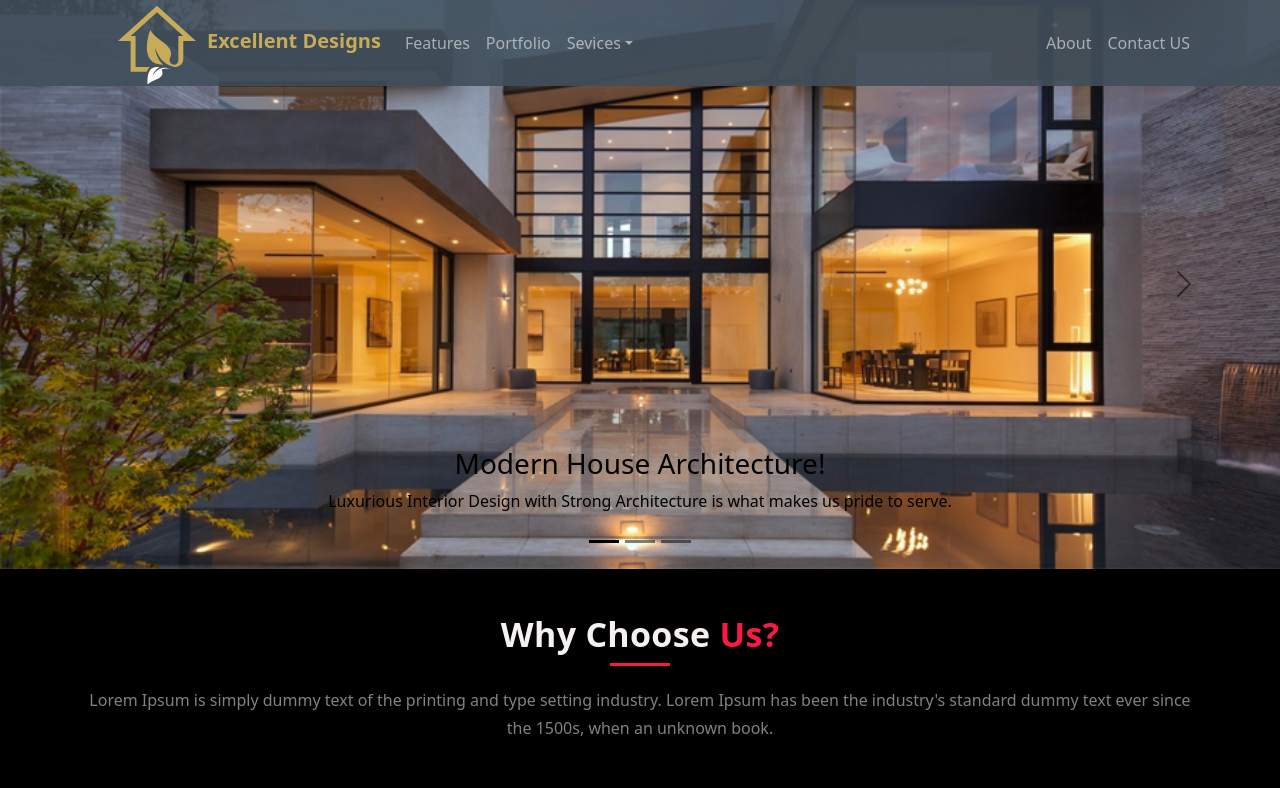
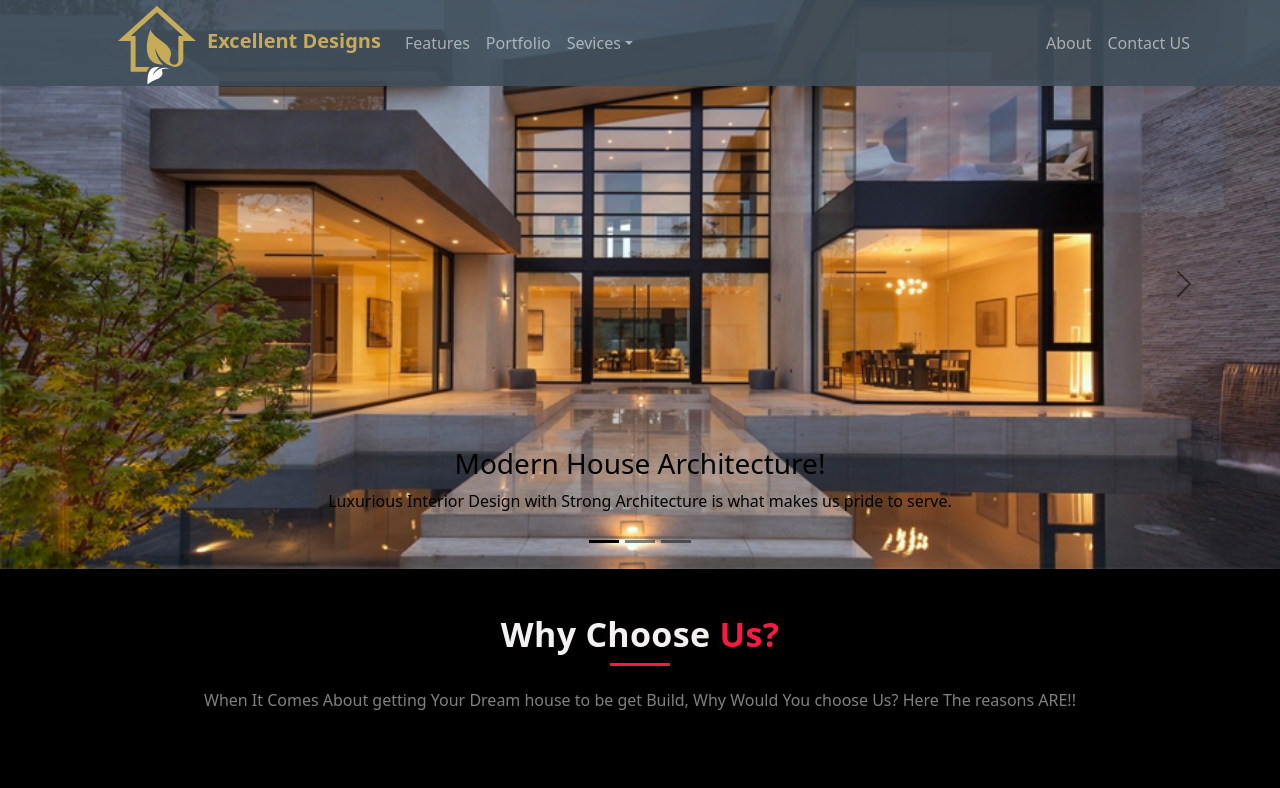
Before and after one commit to AnoopBirthare/excellentarchitect, a React (Create React App) app: page / in a window 1280 px wide. Shown: the top 788 px of the page. Built offline with nearby package versions, Linux system fonts and the light colour scheme.

Commit message:
info changes

```diff
--- a/src/components/DetailsCards.js
+++ b/src/components/DetailsCards.js
@@ -11,9 +11,8 @@ const DetailsCards = () => {
               <span>Why Choose</span> Us?
             </h4>
             <p>
-              Lorem Ipsum is simply dummy text of the printing and type setting
-              industry. Lorem Ipsum has been the industry's standard dummy text
-              ever since the 1500s, when an unknown book.
+              When It Comes About getting Your Dream house to be get Build, Why Would You choose Us?
+              Here The reasons ARE!!
             </p>
           </div>
           <div class="col-lg-4 col-sm-6">
```
